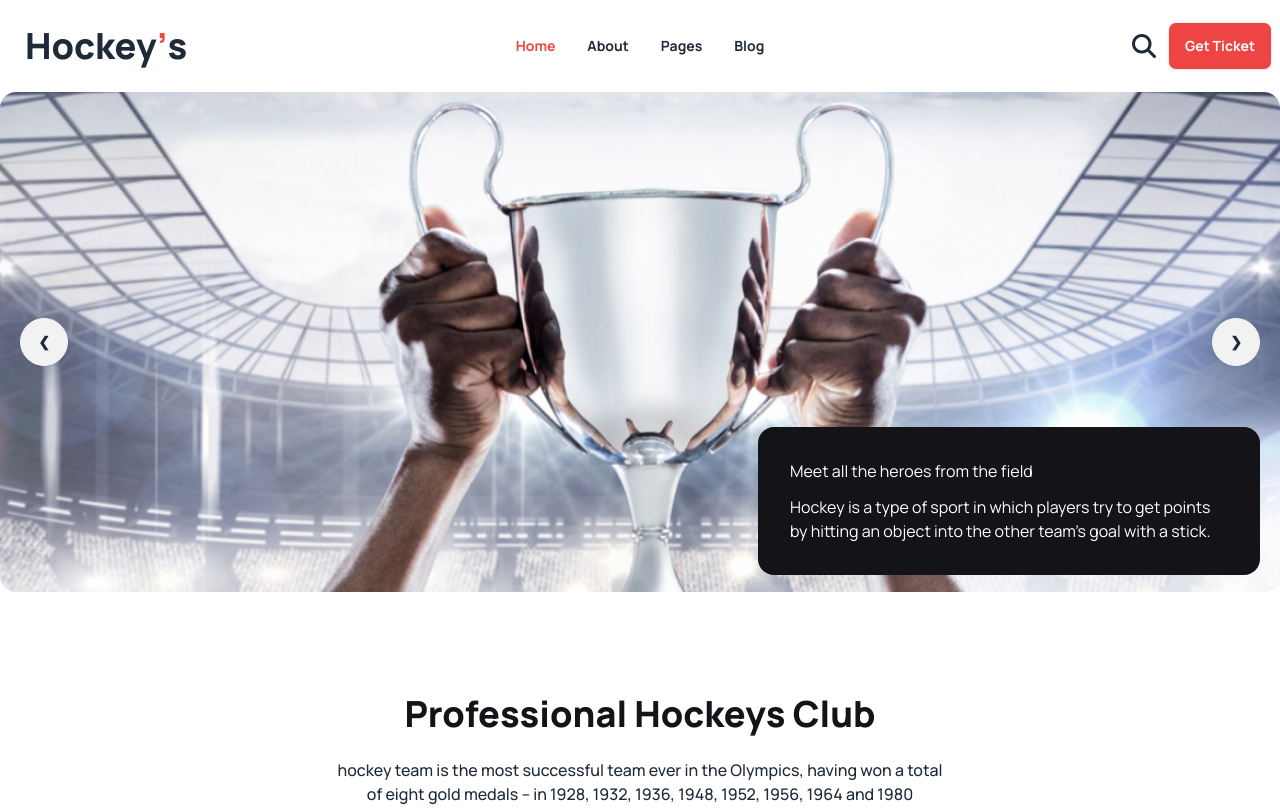
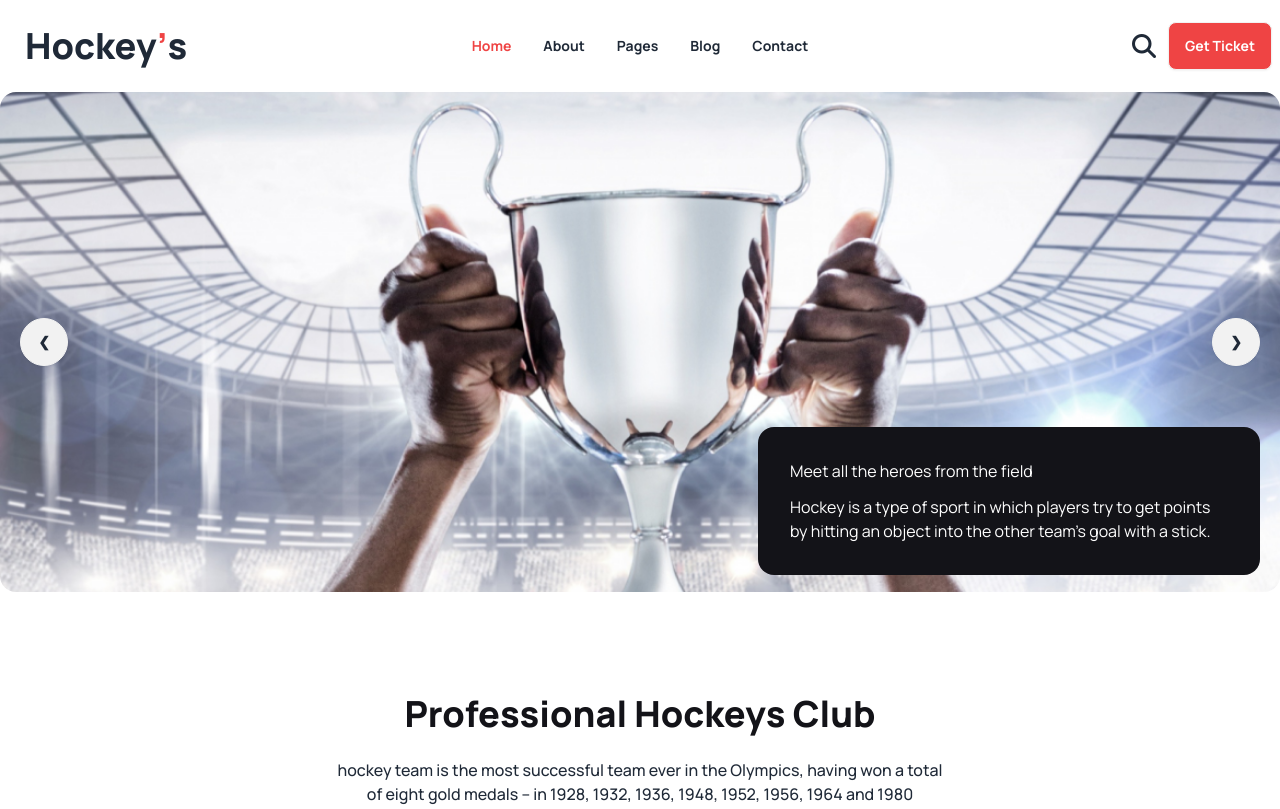
Before and after one commit to Naimul02/Assignment-3, a plain HTML site: page index.html in a window 1280 px wide. Shown: the top 809 px of the page. Drawn offline with nearby package versions, Linux system fonts and the light colour scheme.

Commit message:
added contact menu

```diff
--- a/index.html
+++ b/index.html
@@ -77,6 +77,7 @@
               <li class="font-bold"><a>About</a></li>
               <li class="font-bold"><a>Pages</a></li>
               <li class="font-bold"><a>Blog</a></li>
+              <li class="font-bold"><a>Contact</a></li>
             </ul>
           </div>
           <a class="btn btn-ghost text-xl lg:text-4xl font-extrabold"
@@ -90,6 +91,7 @@
             <li class="font-bold"><a>About</a></li>
             <li class="font-bold"><a>Pages</a></li>
             <li class="font-bold"><a>Blog</a></li>
+            <li class="font-bold"><a>Contact</a></li>
           </ul>
         </div>
         <div class="navbar-end flex items-center gap-3">
```
